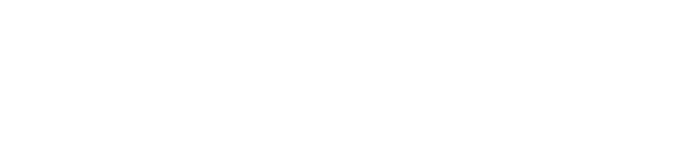
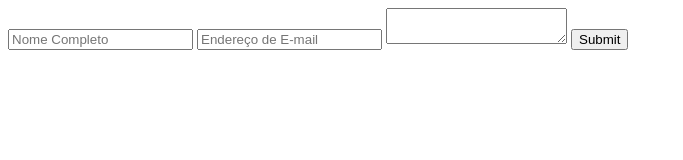
Before and after one commit to LucasAlv3s/form-contact-html, a plain HTML site: page index.html in a window 1280 px wide. Shown: the whole page, without its empty margins (0-683 px from the left). Drawn offline with Linux system fonts and the light colour scheme.

Commit message:
input and textarea

```diff
--- a/index.html
+++ b/index.html
@@ -8,7 +8,10 @@
     </head>
     <body>
         <form target="_blank" action="https://formsubmit.co/contatoprofissionallucasalves@outlook.com" method="POST">
-
+            <input placeholder="Nome Completo"/>
+            <input type="email" placeholder="Endereço de E-mail"/>
+            <textarea></textarea>
+            <input type="submit">
         </form>
     </body>
 </html>
```
